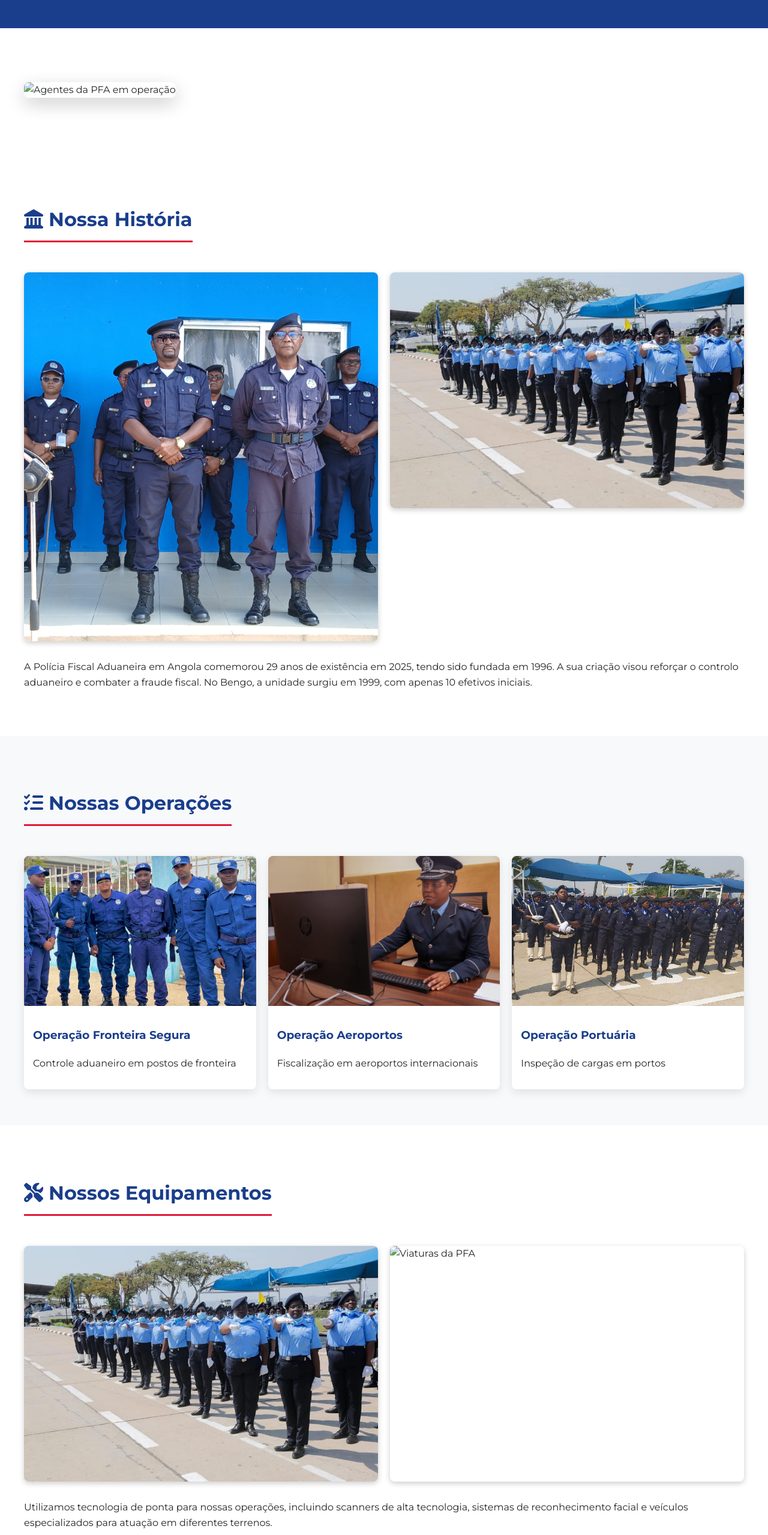
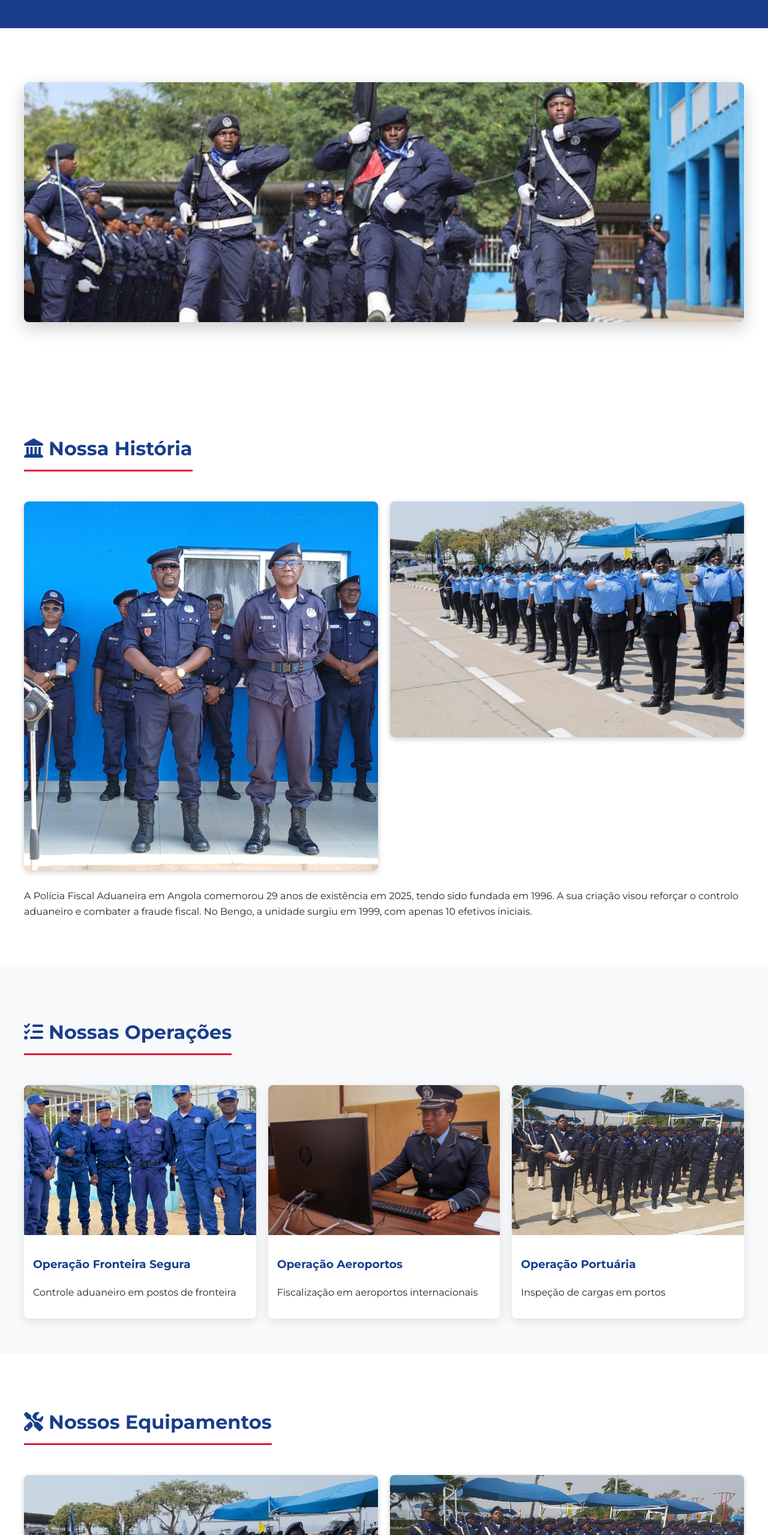
Before and after one commit to Tusevo7/pfa, a plain HTML site: page sobre.html in a window 1280 px wide. Shown: the part 161-2720 px from the top of the page at 60% size. Drawn offline with Linux system fonts and the light colour scheme.

Commit message:
Update sobre.html

```diff
--- a/sobre.html
+++ b/sobre.html
@@ -161,7 +161,7 @@
 
     <section id="destaque">
         <div class="container">
-            <img src="assets/marcha.jpg"
+            <img src="marcha.jpg"
                  alt="Agentes da PFA em operação" class="hero-image">
         </div>
     </section>
@@ -223,7 +223,7 @@
             <div class="image-grid">
                 <img src="Cw3vZaElZoD5uzcZHUNM1R5pTAdBuLe6DlQbGirm.jpeg"
                      alt="Tecnologia de fiscalização">
-                <img src="assets/GpW7ef8C3JaFniFcfG0AK8w3KzJLgSDIsYKowbQ6.jpeg"
+                <img src="GpW7ef8C3JaFniFcfG0AK8w3KzJLgSDIsYKowbQ6.jpeg"
                      alt="Viaturas da PFA">
             </div>
 
```
